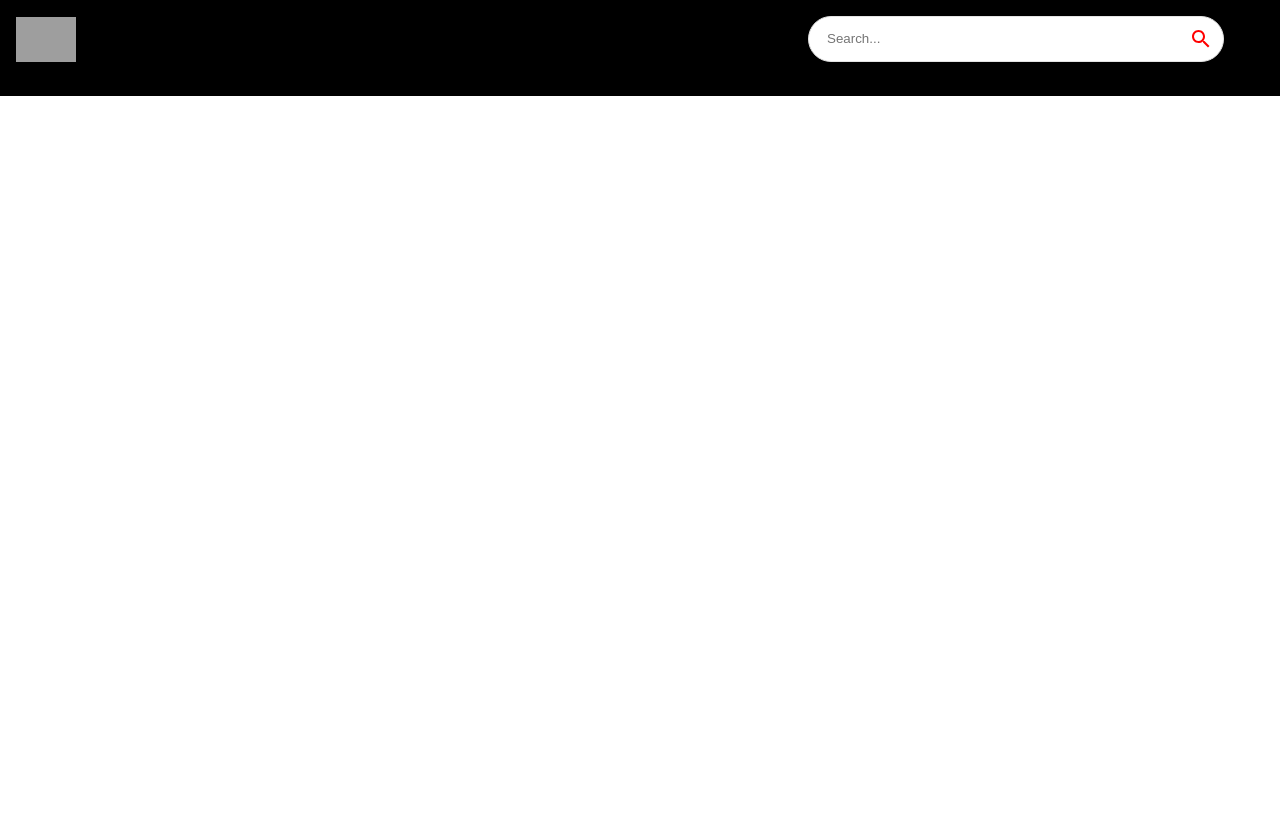
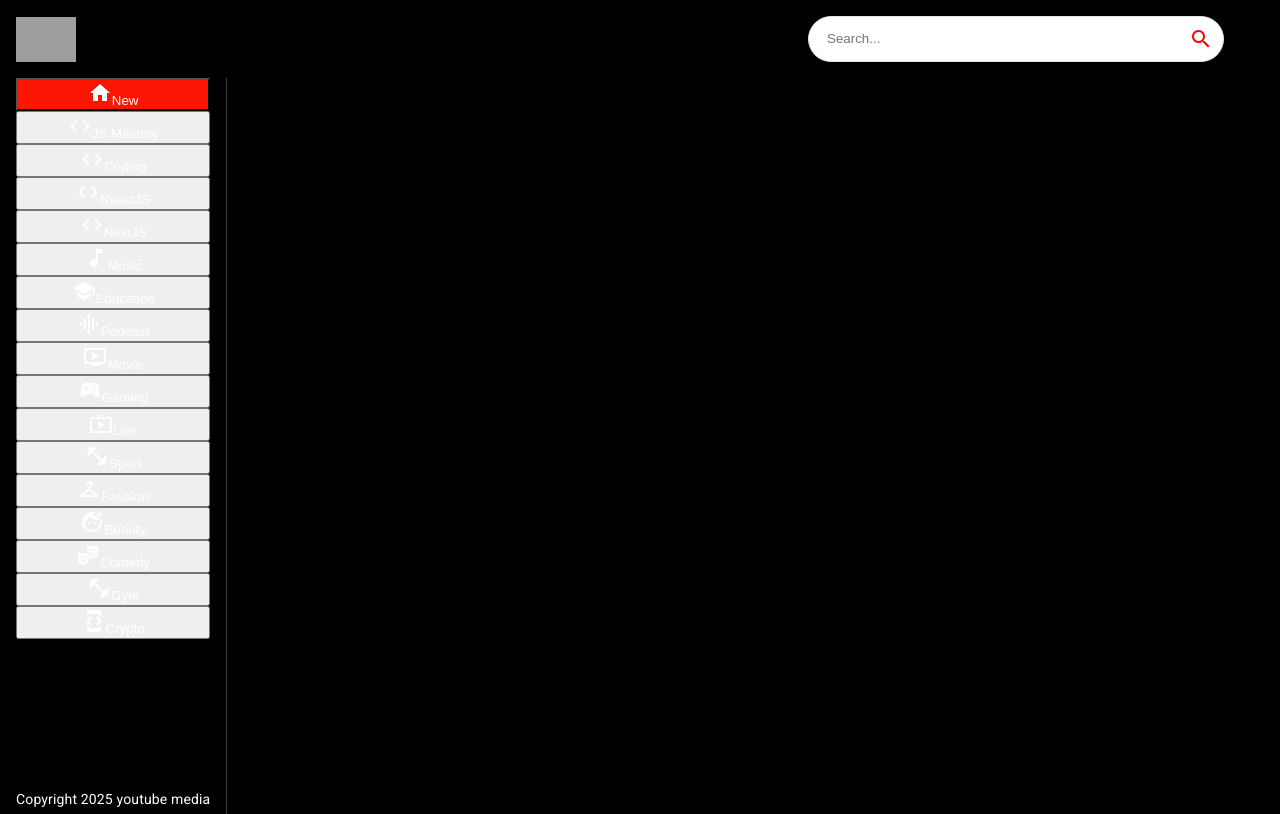
Before and after one commit to CoderNawaki/youtube_clone, a React (Create React App) app: page / in a window 1280 px wide. Built offline with nearby package versions, Linux system fonts and the light colour scheme; grey boxes are pictures that could not be loaded.

Commit message:
added sidebar components and update feed

```diff
--- a/src/components/Feed.jsx
+++ b/src/components/Feed.jsx
@@ -1,8 +1,16 @@
-import React from 'react'
-
+import {useState,useEffect} from 'react'
+import {Box,Stack,Typography} from '@mui/material';
+import Sidebar from "./Sidebar";
  const Feed = () => {
   return (
-    <div>Feed</div>
+    <Stack sx={{flexDirection:{sx:"column",md:"row" }}}>
+      <Box sx={{height:{sx:'auto',md:'92vh'},borderRight:'1px solid #3d3d3d',px:{sx:0,md:2}}}>
+        <Sidebar />
+        <Typography className='copyright' variant='body2' sx={{mt:1.5,color:'#fff'}}>
+          Copyright 2025 youtube media
+        </Typography>
+      </Box>
+    </Stack>
   )
 }
 
--- /dev/null
+++ b/src/components/Sidebar.jsx
@@ -0,0 +1,30 @@
+import {Stack} from '@mui/material';
+import { categories } from '../utils/constants';
+
+const selectedCategory ='New';
+ const Sidebar = () => {
+  return (
+    <Stack direction="row"
+     sx={{
+        overflow:"auto",
+        height:{sx:'auto',md:'95%'},
+        flexDirection:{md:'column'},
+    }}>
+            {categories.map((category)=>(
+                <button className='categpry-btn'
+                    style={{
+                        background: category.name === selectedCategory && '#FC1503',
+                        color:'white'
+                    }}
+                    key={category.name}
+                >
+
+                    <span>{category.icon}</span>
+                    <span>{category.name}</span>
+                </button>
+            ))}
+        </Stack>
+  )
+}
+
+export default Sidebar;
--- a/src/components/index.js
+++ b/src/components/index.js
@@ -4,3 +4,4 @@
 export { default as SearchFeed } from './SearchFeed';
 export { default as VideoDetail } from './VideoDetail';
 export { default as SearchBar } from './SearchBar';
+export { default as Sidebar } from './Sidebar';
```
